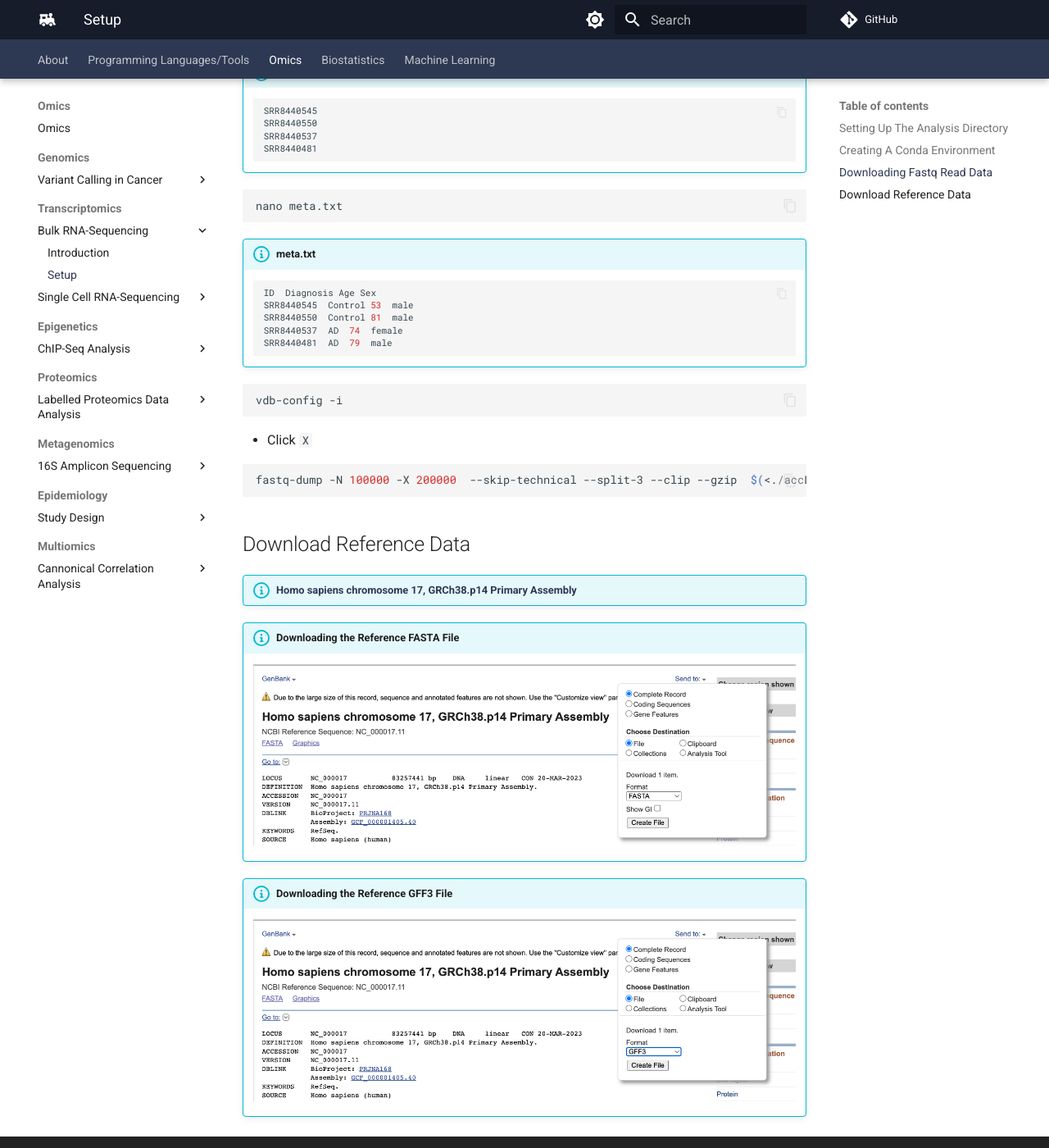
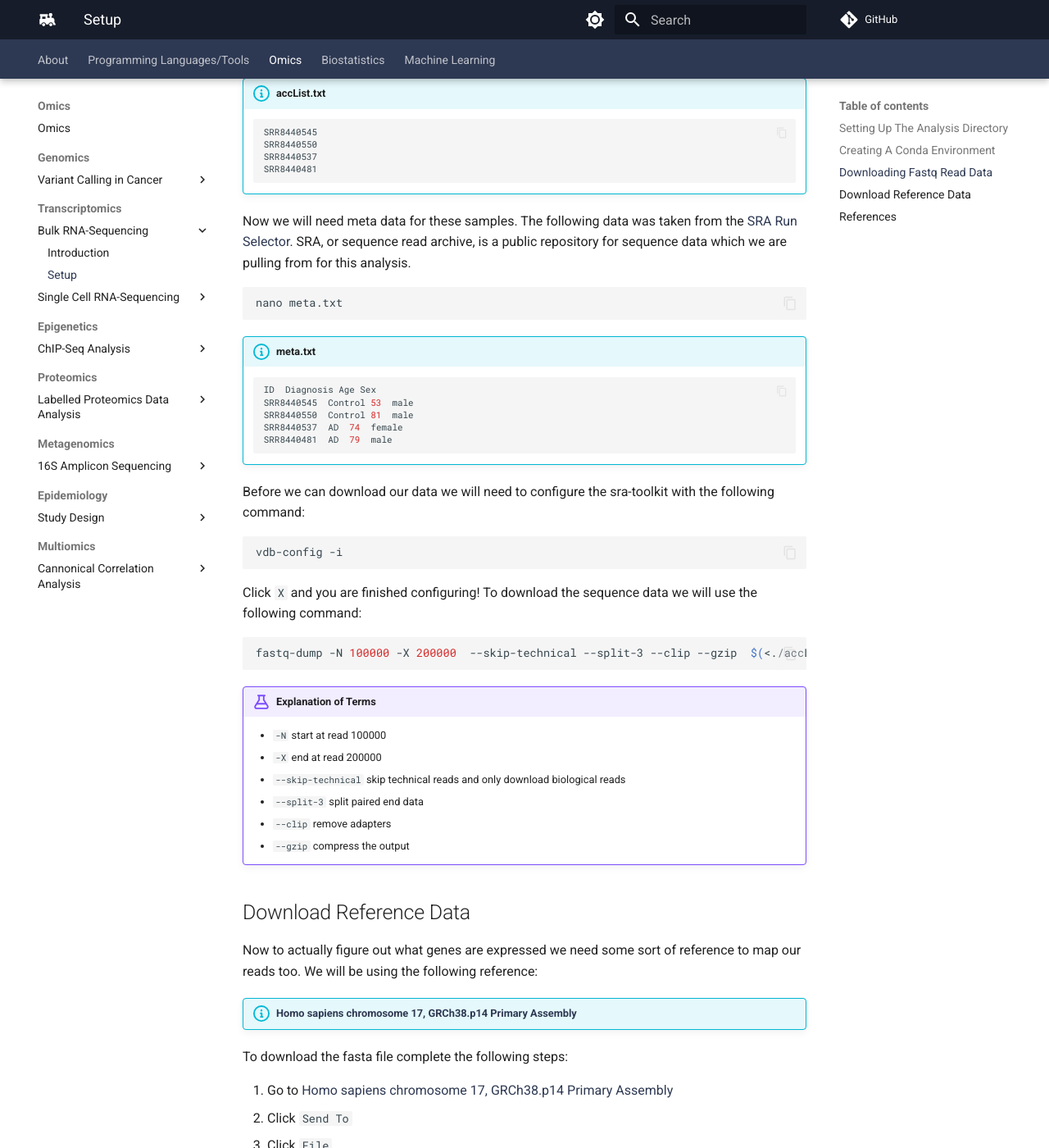
Before and after one commit to comp-tox-jhu/CompToxLab, an MkDocs documentation site: the page built from docs/omics/transcriptomics/bulk_rna_seq/02_setup.md, in a window 1280 px wide and 1400 px high, scrolled down 1267 px. Shown: the whole window at 82% size. Built offline with MkDocs 1.6.1 and Material for MkDocs 9.7.7, drawn with Linux system fonts in a browser that asks for light colours; comment, search, counter and statistics services are not loaded; some of the changed text lies outside the part shown.

Commit message:
Update 02_setup.md

````diff
--- a/docs/omics/transcriptomics/bulk_rna_seq/02_setup.md
+++ b/docs/omics/transcriptomics/bulk_rna_seq/02_setup.md
@@ -43,7 +43,7 @@ cd ..                                         # leave tools directory
 
 ## Downloading Fastq Read Data
 
-Today we will be working with data from [Srinivasan et al. 2020](https://www.ncbi.nlm.nih.gov/pmc/articles/PMC7422733/) where they assessed transcriptional changes in patients with and without Alzheimer's disease.
+Today we will be working with data from [Srinivasan et al. 2020](https://www.ncbi.nlm.nih.gov/pmc/articles/PMC7422733/) where they assessed transcriptional changes in patients with and without Alzheimer's disease. Let's create an accession list to download a few files from this study:
 
 ```sh
 cd data
@@ -59,6 +59,8 @@ nano accList.txt
     SRR8440481
     ```
 
+Now we will need meta data for these samples. The following data was taken from the [SRA Run Selector](https://www.ncbi.nlm.nih.gov/Traces/study/?acc=PRJNA515044&o=acc_s%3Aa). SRA, or sequence read archive, is a public repository for sequence data which we are pulling from for this analysis.
+
 ```sh
 nano meta.txt
 ```
@@ -72,26 +74,65 @@ nano meta.txt
     SRR8440537  AD  74  female
     SRR8440481  AD  79  male
     ```
+
+Before we can download our data we will need to configure the sra-toolkit with the following command:
+
 ```sh
 vdb-config -i
 ```
 
-- Click `X`
+Click `X` and you are finished configuring! To download the sequence data we will use the following command:
 
 ```sh
 fastq-dump -N 100000 -X 200000  --skip-technical --split-3 --clip --gzip  $(<./accList.txt)
 ```
 
+!!! example "Explanation of Terms"
+
+    - `-N` start at read 100000
+    - `-X` end at read 200000
+    - `--skip-technical` skip technical reads and only download biological reads
+    - `--split-3` split paired end data
+    - `--clip` remove adapters
+    - `--gzip` compress the output
+
+
 ## Download Reference Data
 
+Now to actually figure out what genes are expressed we need some sort of reference to map our reads too. We will be using the following reference:
+
 !!! info "[Homo sapiens chromosome 17, GRCh38.p14 Primary Assembly](https://www.ncbi.nlm.nih.gov/nuccore/NC_000017.11)"
+
+To download the fasta file complete the following steps:
+
+1. Go to [Homo sapiens chromosome 17, GRCh38.p14 Primary Assembly](https://www.ncbi.nlm.nih.gov/nuccore/NC_000017.11)
+2. Click `Send To`
+3. Click `File`
+4. Change the format to `FASTA`
+5. Click `Create File`
+6. Move the downloaded file to the `rna_seq_pipeline/data` folder
 
 
 !!! info "Downloading the Reference FASTA File"
 
     ![](images/fasta_download.png)
 
+To download the gff3 file complete the following steps:
+
+1. Go to [Homo sapiens chromosome 17, GRCh38.p14 Primary Assembly](https://www.ncbi.nlm.nih.gov/nuccore/NC_000017.11)
+2. Click `Send To`
+3. Click `File`
+4. Change the format to `GFF3`
+5. Click `Create File`
+6. Move the downloaded file to the `rna_seq_pipeline/data` folder
 
 !!! info "Downloading the Reference GFF3 File"
 
     ![](images/annotation_download.png)
+
+
+
+## References
+
+1. [Alzheimer’s Patient Microglia Exhibit Enhanced Aging and Unique Transcriptional Activation](https://www.ncbi.nlm.nih.gov/pmc/articles/PMC7422733/)
+2. [Homo sapiens chromosome 17, GRCh38.p14 Primary Assembly](https://www.ncbi.nlm.nih.gov/nuccore/NC_000017.11)
````
